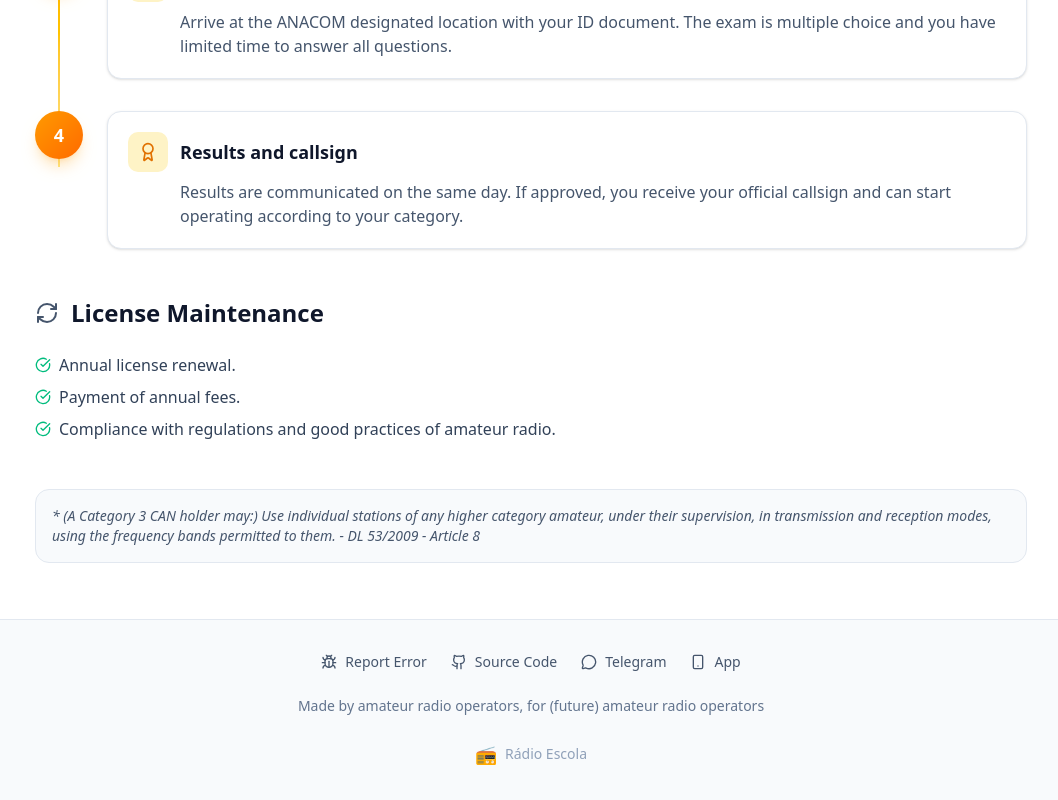
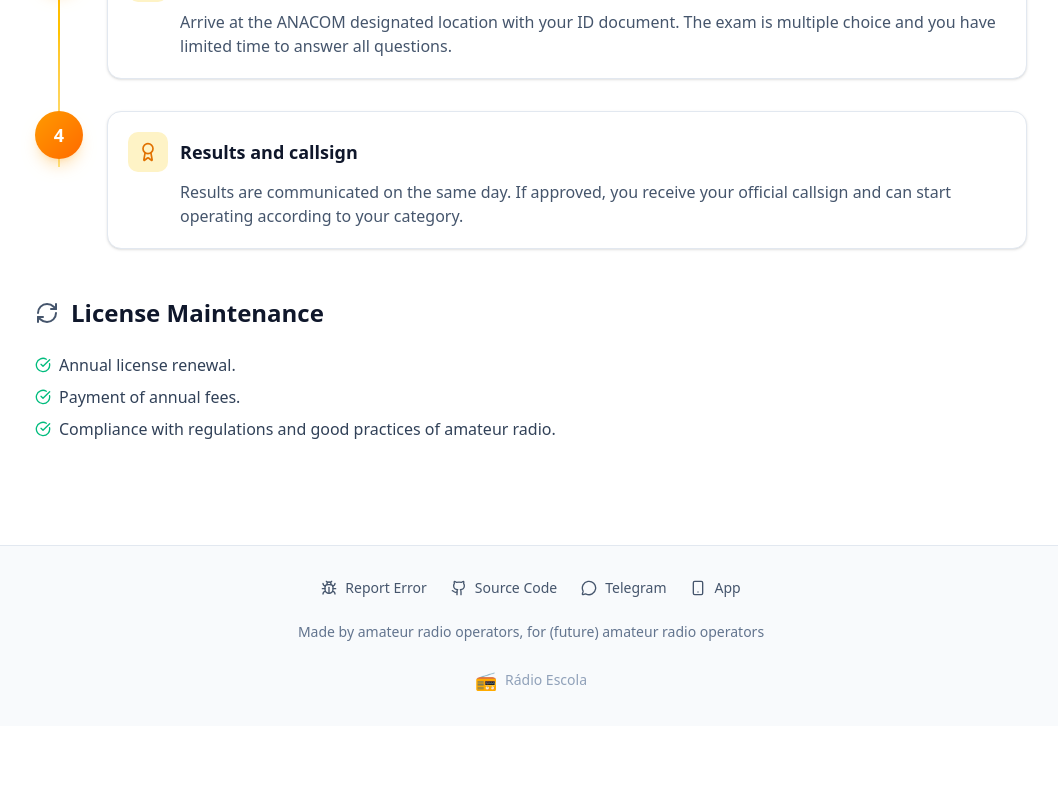
Before and after one commit to RadioEscola-pt/radioescola, a Next.js app: page /ser-radioamador in a window 1280 px wide. Shown: the part 1644-2444 px from the top of the page, without its empty margins (109-1167 px from the left). After the commit the page ends 2370 px from the top, so only its background shows below. Built offline with nearby package versions, Linux system fonts and the light colour scheme; no server answers.

Commit message:
refactor: remove footnote section and update category 3 power footnote translations for clarity

```diff
--- a/app/ser-radioamador/page.tsx
+++ b/app/ser-radioamador/page.tsx
@@ -261,13 +261,6 @@ export default async function BecomeHamPage() {
           ))}
         </ul>
       </section>
-
-      {/* Footnote */}
-      <section className="rounded-xl border border-slate-200 bg-slate-50 p-4 dark:border-slate-700 dark:bg-slate-800">
-        <p className="text-sm text-slate-600 dark:text-slate-400 italic">
-          * {t("footnote")}
-        </p>
-      </section>
     </main>
   );
 }
--- a/messages/en.json
+++ b/messages/en.json
@@ -340,7 +340,7 @@
       "exam": "Exam: basic",
       "power": "Power: Cannot transmit*"
     },
-    "category3PowerFootnote": "A category 3 ham radio operator may transmit on behalf of a licensed category 2 or higher operator, on the bands they can operate, provided they are operating the license holder's amateur station and under their direct supervision.",
+    "category3PowerFootnote": "*A Category 3 license holder may use stations of higher category amateurs, under their supervision, in transmission and reception modes, using the frequency bands permitted to them. - DL 53/2009 - Article 8",
     "category2": {
       "name": "Category 2",
       "age": "Minimum age: 14 years",
@@ -394,7 +394,6 @@
       "annualRenewal": "Annual license renewal.",
       "annualFees": "Payment of annual fees.",
       "compliance": "Compliance with regulations and good practices of amateur radio."
-    },
-    "footnote": "(A Category 3 CAN holder may:) Use individual stations of any higher category amateur, under their supervision, in transmission and reception modes, using the frequency bands permitted to them. - DL 53/2009 - Article 8"
+    }
   }
 }
--- a/messages/pt.json
+++ b/messages/pt.json
@@ -340,7 +340,7 @@
       "exam": "Exame: básico",
       "power": "Potência: Não pode transmitir*"
     },
-    "category3PowerFootnote": "Um radioamador categoria 3 poderá transmitir em nome de um radioamador licenciado de categoria 2 ou superior, nas bandas em que este pode operar, desde que esteja a operar a estação de amador do titular da licença e sob a sua supervisão direta.",
+    "category3PowerFootnote": "(Um portador de CAN de categoria 3 poderá) Utilizar estações individuais de qualquer amador de categoria superior, sob a sua supervisão, nos modos de emissão e recepção, utilizando as faixas de frequências que a este forem permitidas; (DL 53/2009 - Artigo 8.º)",
     "category2": {
       "name": "Categoria 2",
       "age": "Idade mínima: 14 anos",
@@ -394,7 +394,6 @@
       "annualRenewal": "Renovação anual da licença.",
       "annualFees": "Pagamento de taxas anuais.",
       "compliance": "Cumprimento das regulamentações e boas práticas do radioamadorismo."
-    },
-    "footnote": "(Um titular de CAN da categoria 3 pode:) Utilizar estações individuais de qualquer amador de categoria superior, sob a sua supervisão, nos modos de emissão e recepção, utilizando as faixas de frequências que a este forem permitidas; - DL 53/2009 - Artigo 8.º"
+    }
   }
 }
```
